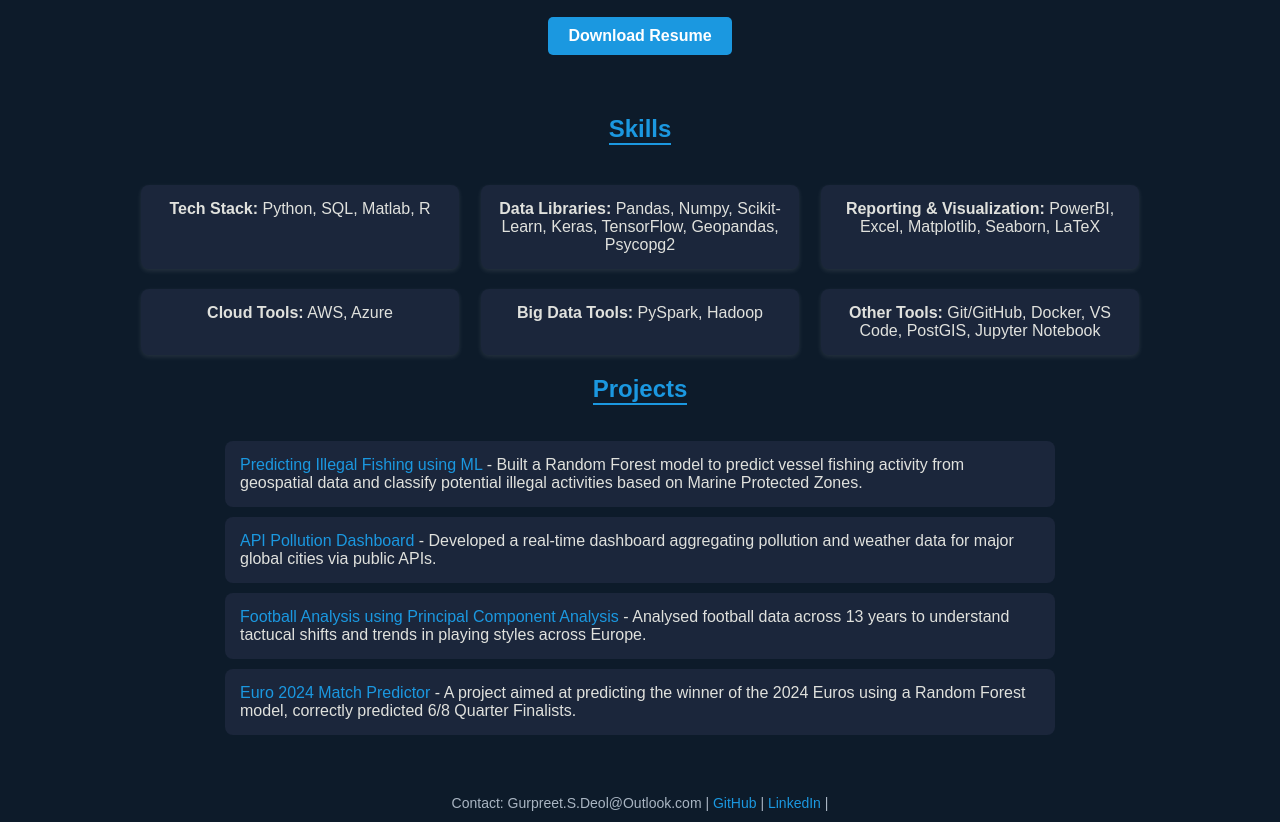
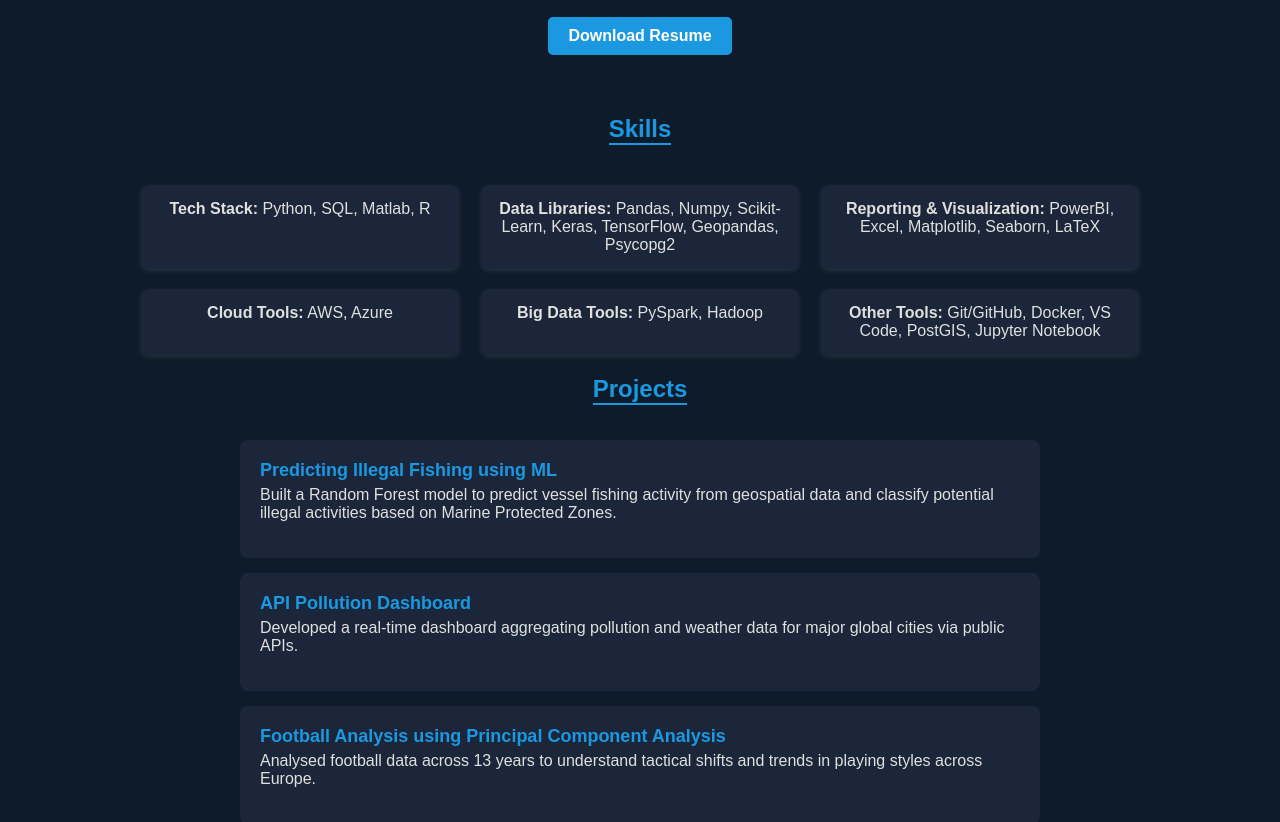
Before and after one commit to GurpreetSDeol/GurpreetSDeol.github.io, a plain HTML site: page index.html in a window 1280 px wide. Shown: the part 132-954 px from the top of the page. Drawn offline with Linux system fonts and the light colour scheme.

Commit message:
Update index.html

```diff
--- a/index.html
+++ b/index.html
@@ -67,25 +67,37 @@
     }
 
     /* ✨ PROJECT LIST */
-    ul {
+    .projects-list {
       list-style-type: none;
       padding: 0;
+      max-width: 800px;
+      margin: 0 auto;
+      text-align: left;
     }
 
-    li {
+    .projects-list li {
       background: #1B263B;
-      padding: 15px;
-      margin: 10px auto;
+      padding: 20px;
+      margin: 15px 0;
       border-radius: 8px;
-      width: 90%;
-      max-width: 800px;
-      text-align: left;
       transition: transform 0.3s ease, box-shadow 0.3s ease;
     }
 
-    li:hover {
+    .projects-list li:hover {
       transform: translateY(-5px);
-      box-shadow: 0 4px 15px rgba(27,152,224,0.4); /* Same hover effect */
+      box-shadow: 0 4px 15px rgba(27,152,224,0.4);
+    }
+
+    .projects-list a {
+      font-size: 18px;
+      font-weight: bold;
+      color: #1B98E0;
+    }
+
+    .projects-list p {
+      font-size: 16px;
+      margin-top: 5px;
+      color: #E0E1DD;
     }
 
     /* ✨ DOWNLOAD RESUME BUTTON */
@@ -142,37 +154,38 @@
 
   <section>
     <h2>Projects</h2>
-    <ul>
+    <div class="projects-list">
       <li>
         <a href="https://github.com/GurpreetSDeol/Predicting-Illegal-Fishing-using-Machine-Learning" target="_blank">
           Predicting Illegal Fishing using ML
-        </a> - Built a Random Forest model to predict vessel fishing activity from geospatial data and classify potential illegal activities based on Marine Protected Zones.
+        </a>
+        <p>Built a Random Forest model to predict vessel fishing activity from geospatial data and classify potential illegal activities based on Marine Protected Zones.</p>
       </li>
       <li>
         <a href="https://github.com/GurpreetSDeol/Public-Health-and-Air-Quality-Impact-Analysis-via-ETL-Data-Pipeline" target="_blank">
           API Pollution Dashboard
-        </a> - Developed a real-time dashboard aggregating pollution and weather data for major global cities via public APIs.
+        </a>
+        <p>Developed a real-time dashboard aggregating pollution and weather data for major global cities via public APIs.</p>
       </li>
       <li>
         <a href="https://github.com/GurpreetSDeol/Football-Analysis-using-PCA" target="_blank">
           Football Analysis using Principal Component Analysis
-        </a> - Analysed football data across 13 years to understand tactucal shifts and trends in playing styles across Europe.
+        </a>
+        <p>Analysed football data across 13 years to understand tactical shifts and trends in playing styles across Europe.</p>
       </li>
-       <li>
+      <li>
         <a href="https://github.com/GurpreetSDeol/Euro-2024-Match-Predictor-" target="_blank">
           Euro 2024 Match Predictor
-        </a> - A project aimed at predicting the winner of the 2024 Euros using a Random Forest model, correctly predicted 6/8 Quarter Finalists.
+        </a>
+        <p>A project aimed at predicting the winner of the 2024 Euros using a Random Forest model, correctly predicted 6/8 Quarter Finalists.</p>
       </li>
-
-
-    </ul>
+    </div>
   </section>
 
   <footer>
     <p>Contact: Gurpreet.S.Deol@Outlook.com |
       <a href="https://github.com/GurpreetSDeol" target="_blank">GitHub</a> |
       <a href="https://www.linkedin.com/in/gurpreet-deol-19800b22b/" target="_blank">LinkedIn</a> |
-
     </p>
   </footer>
 
```
